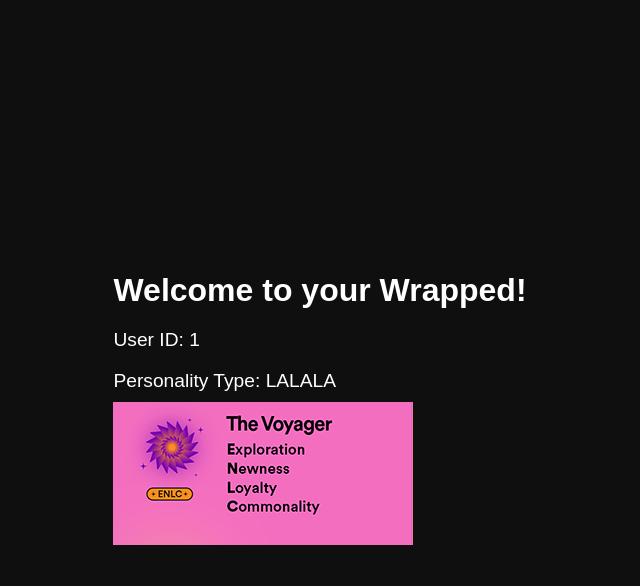
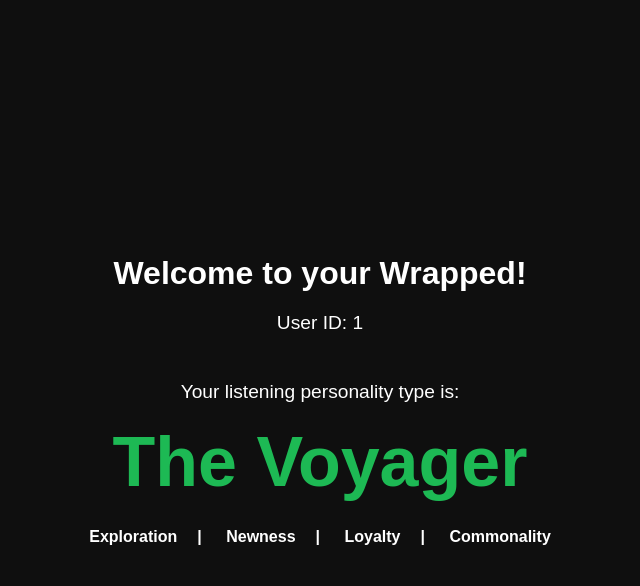
Before and after one commit to yassinex02/StreamAnalytics_GP, a Flask app: page /wrapped/1 in a window 1280 px wide. Shown: the top 586 px of the page, without its empty margins (320-960 px from the left). Run offline with Flask 3, Linux system fonts and the light colour scheme.

Commit message:
display of personality

```diff
--- a/src/app/app.py
+++ b/src/app/app.py
@@ -14,9 +14,15 @@ def index():
 
 @app.route('/wrapped/<user_id>')
 def wrapped(user_id):
-    personality_type = "LALALA"
-    personality_image = "../static/images/ENLC.png"
+    context = {
+       "user_id": user_id,
+       "personality_type": "The Voyager",
+       "first_trait": "Exploration",
+       "second_trait": "Newness",
+       "third_trait": "Loyalty",
+       "fourth_trait": "Commonality",
+    }
 
-    return render_template('wrapped.html', user_id=user_id, personality_type=personality_type, personality_image=personality_image)
+    return render_template('wrapped.html', **context)
 
 app.run(debug=True)
--- a/src/app/static/style.css
+++ b/src/app/static/style.css
@@ -9,14 +9,22 @@ body {
     align-items: center;
     height: 100vh;
 }
+
+.container {
+    text-align: center;
+    padding: 20px;
+}
+
 h1 {
     font-size: 2rem;
     margin-bottom: 20px;
 }
+
 p {
     font-size: 1.2rem;
     margin-bottom: 10px;
 }
+
 input[type="text"] {
     padding: 10px;
     font-size: 1rem;
@@ -24,6 +32,7 @@ input[type="text"] {
     border-radius: 5px;
     margin-right: 10px;
 }
+
 button {
     padding: 10px 20px;
     font-size: 1rem;
@@ -34,6 +43,38 @@ button {
     cursor: pointer;
     transition: background-color 0.3s ease;
 }
+
 button:hover {
     background-color: #1ed760;
 }
+
+img {
+    margin-top: 20px;
+    max-width: 100%;
+}
+
+.personality-type {
+    display: block;
+    font-size: 70px;
+    color: #1db954;
+    font-weight: bold;
+}
+
+ul {
+    list-style-type: none;
+    padding: 0;
+    display: inline-block;
+}
+
+li {
+    font-size: 1rem;
+    display: inline-block;
+    margin-bottom: 5px;
+    font-weight: bold;
+}
+
+li:not(:last-child)::after {
+    content: "|";
+    margin-left: 20px;
+    margin-right: 20px;
+}
--- a/src/app/templates/wrapped.html
+++ b/src/app/templates/wrapped.html
@@ -11,8 +11,15 @@
         <h1>Welcome to your Wrapped!</h1>
         <div>
             <p>User ID: <span>{{ user_id }}</span></p>
-            <p>Personality Type: <span>{{ personality_type }}</span></p>
-            <img src="{{ personality_image }}" alt="Personality Image">
+            <br>
+            <p>Your listening personality type is:</p>
+            <p><span class="personality-type">{{ personality_type }}</span></p>
+            <ul>
+                <li>{{ first_trait }}</li>
+                <li>{{ second_trait }}</li>
+                <li>{{ third_trait }}</li>
+                <li>{{ fourth_trait }}</li>
+            </ul>
         </div>
     </div>
 </body>
```
